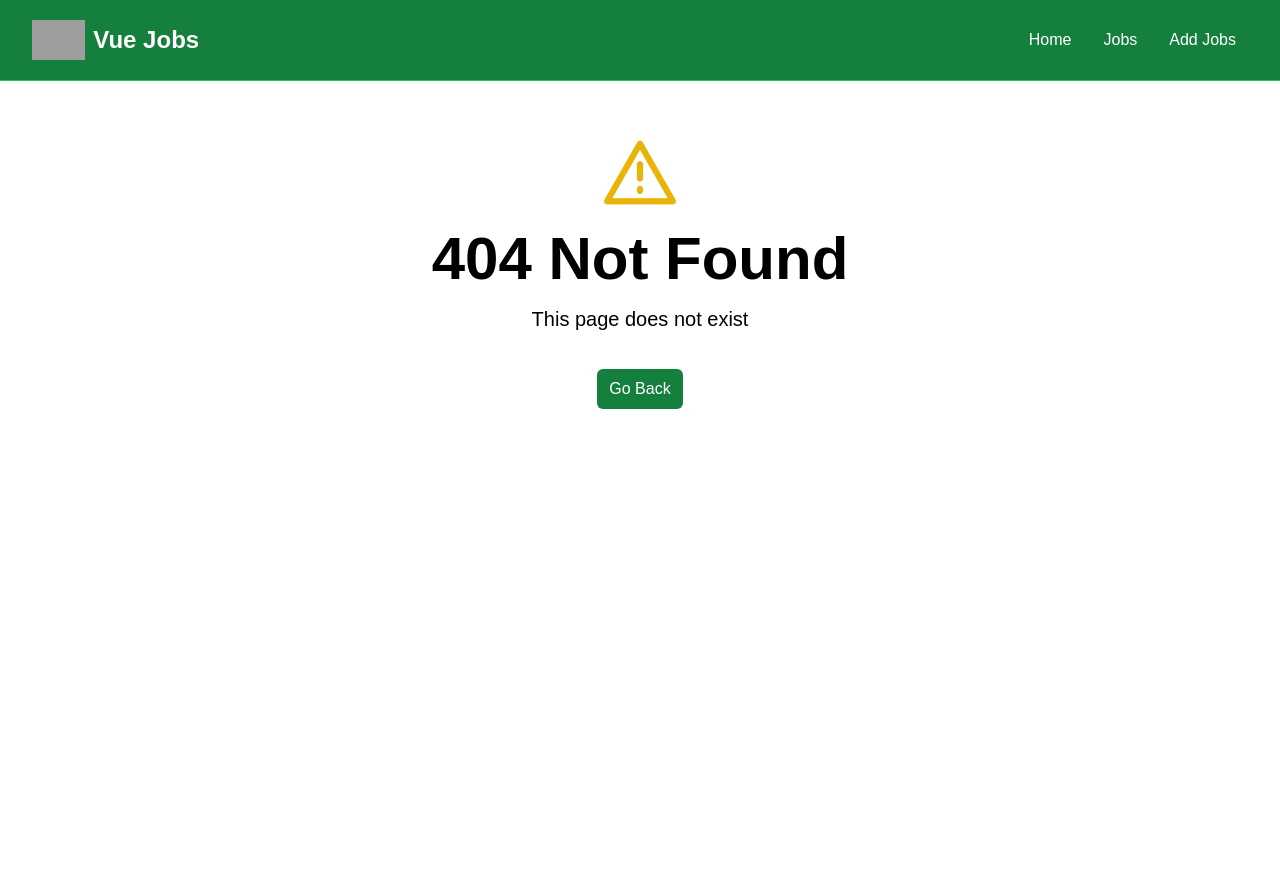
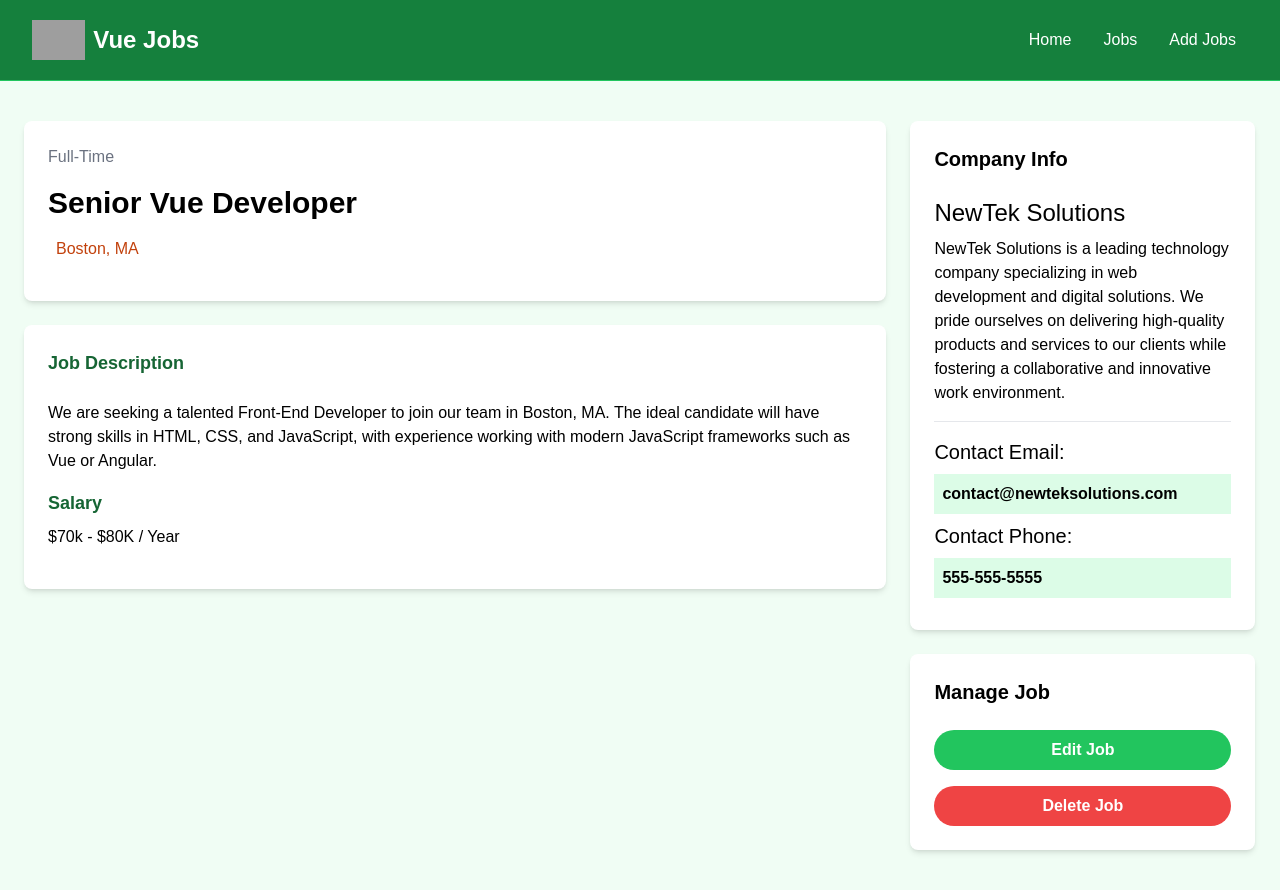
Before and after one commit to mustafahasanain/vue-jobs, a Vue app: page /jobs/1 in a window 1280 px wide. Before the commit this address had no page. Before the commit the page ends 800 px from the top, so only its background shows below. Built offline with nearby package versions, Linux system fonts and the light colour scheme; grey boxes are pictures that could not be loaded.

Commit message:
job view and read more button

```diff
--- a/src/components/JobListing.vue
+++ b/src/components/JobListing.vue
@@ -53,7 +53,7 @@
           {{ job.location }}
         </div>
         <RouterLink
-          :to="'/job/' + job.id"
+          :to="'/jobs/' + job.id"
           class="h-[36px] bg-green-500 hover:bg-green-600 text-white px-4 py-2 rounded-lg text-center text-sm"
         >
           Read More
--- a/src/router/index.js
+++ b/src/router/index.js
@@ -1,6 +1,7 @@
 import { createRouter, createWebHistory } from "vue-router";
 import HomeView from "@/views/HomeView.vue";
 import JobsView from "@/views/JobsView.vue";
+import JobView from "@/views/JobView.vue";
 import NotFoundView from "@/views/NotFoundView.vue";
 
 const router = createRouter({
@@ -17,6 +18,11 @@
       component: JobsView,
     },
     {
+      path: "/jobs/:id",
+      name: "job",
+      component: JobView,
+    },
+    {
       path: "/:catchAll(.*)",
       name: "not-found",
       component: NotFoundView,
--- /dev/null
+++ b/src/views/JobView.vue
@@ -0,0 +1,87 @@
+<script setup></script>
+
+<template>
+  <section class="bg-green-50">
+    <div class="container m-auto py-10 px-6">
+      <div class="grid grid-cols-1 md:grid-cols-70/30 w-full gap-6">
+        <main>
+          <div
+            class="bg-white p-6 rounded-lg shadow-md text-center md:text-left"
+          >
+            <div class="text-gray-500 mb-4">Full-Time</div>
+            <h1 class="text-3xl font-bold mb-4">Senior Vue Developer</h1>
+            <div
+              class="text-gray-500 mb-4 flex align-middle justify-center md:justify-start"
+            >
+              <i
+                class="fa-solid fa-location-dot text-lg text-orange-700 mr-2"
+              ></i>
+              <p class="text-orange-700">Boston, MA</p>
+            </div>
+          </div>
+
+          <div class="bg-white p-6 rounded-lg shadow-md mt-6">
+            <h3 class="text-green-800 text-lg font-bold mb-6">
+              Job Description
+            </h3>
+
+            <p class="mb-4">
+              We are seeking a talented Front-End Developer to join our team in
+              Boston, MA. The ideal candidate will have strong skills in HTML,
+              CSS, and JavaScript, with experience working with modern
+              JavaScript frameworks such as Vue or Angular.
+            </p>
+
+            <h3 class="text-green-800 text-lg font-bold mb-2">Salary</h3>
+
+            <p class="mb-4">$70k - $80K / Year</p>
+          </div>
+        </main>
+
+        <!-- Sidebar -->
+        <aside>
+          <!-- Company Info -->
+          <div class="bg-white p-6 rounded-lg shadow-md">
+            <h3 class="text-xl font-bold mb-6">Company Info</h3>
+
+            <h2 class="text-2xl">NewTek Solutions</h2>
+
+            <p class="my-2">
+              NewTek Solutions is a leading technology company specializing in
+              web development and digital solutions. We pride ourselves on
+              delivering high-quality products and services to our clients while
+              fostering a collaborative and innovative work environment.
+            </p>
+
+            <hr class="my-4" />
+
+            <h3 class="text-xl">Contact Email:</h3>
+
+            <p class="my-2 bg-green-100 p-2 font-bold">
+              contact@newteksolutions.com
+            </p>
+
+            <h3 class="text-xl">Contact Phone:</h3>
+
+            <p class="my-2 bg-green-100 p-2 font-bold">555-555-5555</p>
+          </div>
+
+          <!-- Manage -->
+          <div class="bg-white p-6 rounded-lg shadow-md mt-6">
+            <h3 class="text-xl font-bold mb-6">Manage Job</h3>
+            <a
+              href="add-job.html"
+              class="bg-green-500 hover:bg-green-600 text-white text-center font-bold py-2 px-4 rounded-full w-full focus:outline-none focus:shadow-outline mt-4 block"
+              >Edit Job</a
+            >
+            <button
+              class="bg-red-500 hover:bg-red-600 text-white font-bold py-2 px-4 rounded-full w-full focus:outline-none focus:shadow-outline mt-4 block"
+            >
+              Delete Job
+            </button>
+          </div>
+        </aside>
+      </div>
+    </div>
+  </section>
+</template>
```
